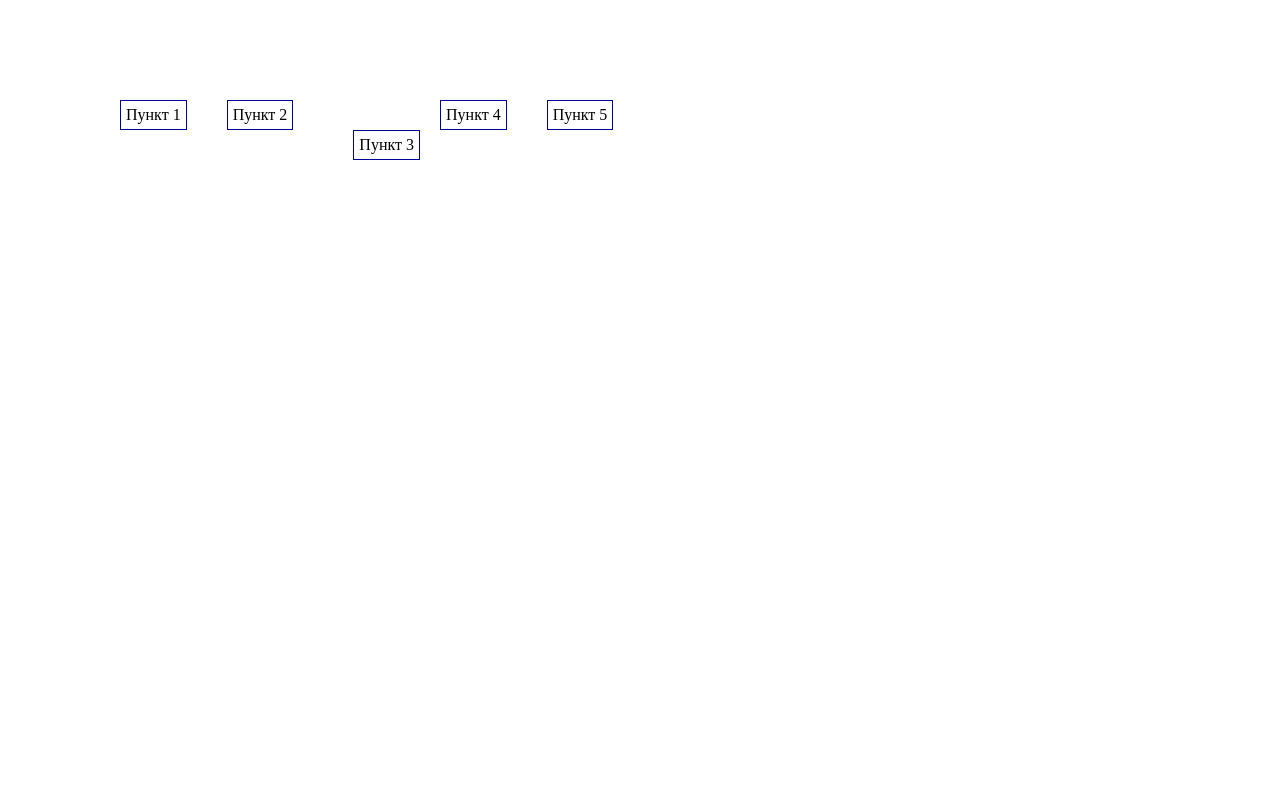
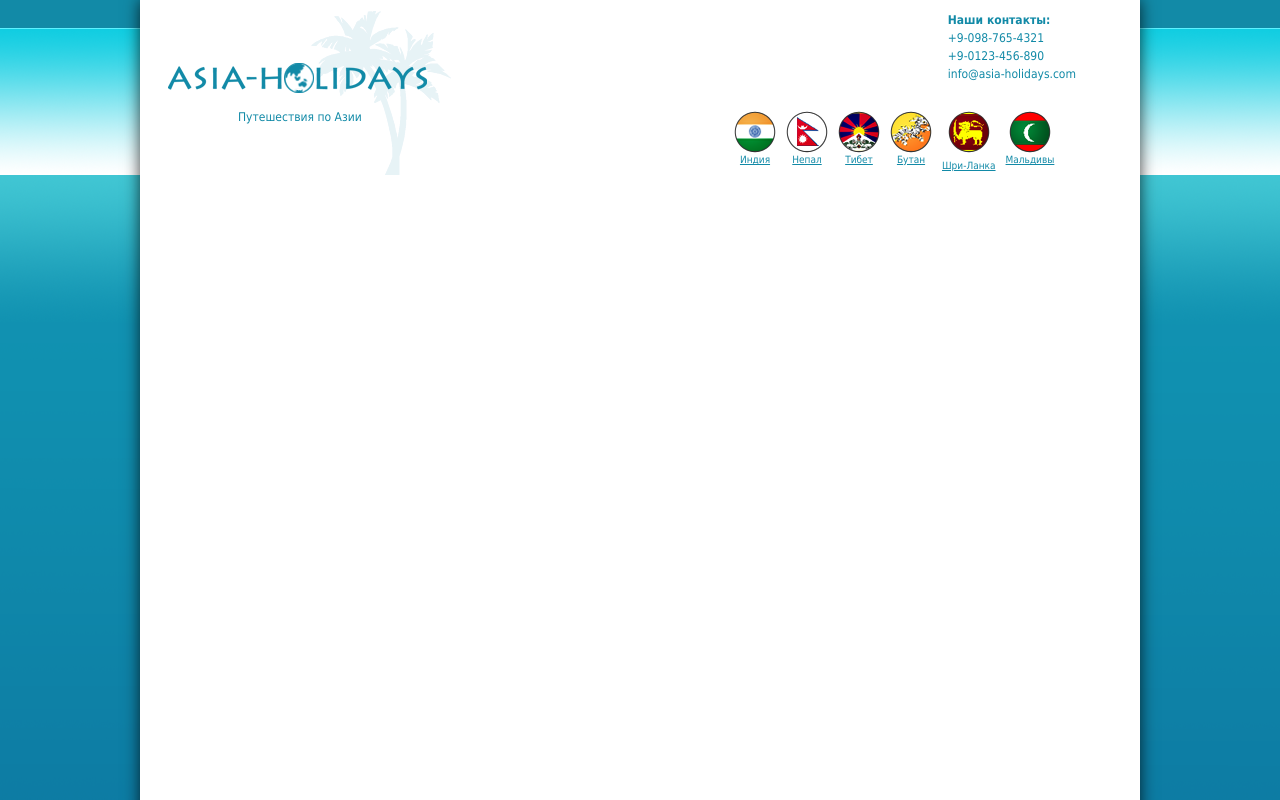
Before and after one commit to Loker89/Loker89.github.io, a plain HTML site: page task4/index.html in a window 1280 px wide. Shown: the top 800 px of the page. Drawn offline with Linux system fonts and the light colour scheme.

Commit message:
+989+add

```diff
--- /dev/null
+++ b/task4/css/reset.css
@@ -0,0 +1,48 @@
+/* http://meyerweb.com/eric/tools/css/reset/
+   v2.0 | 20110126
+   License: none (public domain)
+*/
+
+html, body, div, span, applet, object, iframe,
+h1, h2, h3, h4, h5, h6, p, blockquote, pre,
+a, abbr, acronym, address, big, cite, code,
+del, dfn, em, img, ins, kbd, q, s, samp,
+small, strike, strong, sub, sup, tt, var,
+b, u, i, center,
+dl, dt, dd, ol, ul, li,
+fieldset, form, label, legend,
+table, caption, tbody, tfoot, thead, tr, th, td,
+article, aside, canvas, details, embed,
+figure, figcaption, footer, header, hgroup,
+menu, nav, output, ruby, section, summary,
+time, mark, audio, video {
+	margin: 0;
+	padding: 0;
+	border: 0;
+	font-size: 100%;
+	font: inherit;
+	vertical-align: baseline;
+}
+/* HTML5 display-role reset for older browsers */
+article, aside, details, figcaption, figure,
+footer, header, hgroup, menu, nav, section {
+	display: block;
+}
+body {
+	line-height: 1;
+}
+ol, ul {
+	list-style: none;
+}
+blockquote, q {
+	quotes: none;
+}
+blockquote:before, blockquote:after,
+q:before, q:after {
+	content: '';
+	content: none;
+}
+table {
+	border-collapse: collapse;
+	border-spacing: 0;
+}
--- a/task4/css/style.css
+++ b/task4/css/style.css
@@ -1,49 +1,77 @@
-* {
-  margin: 0;
-  padding: 0;
+body {
+    background: url(../img/background.png) 0px -38px;
 }
 
-.menu {
-  margin: 100px;
+.page {
+    position: relative;
+    height: 990px;
+    width: 1000px;
+    margin: 0 auto;
+    background: white;
+    -webkit-box-shadow: 0px 0px 15px 0px rgba(0, 0, 0, 0.75);
+    -moz-box-shadow: 0px 0px 15px 0px rgba(0, 0, 0, 0.75);
+    box-shadow: 0px 0px 15px 0px rgba(0, 0, 0, 0.75);
+    border-bottom: 3px solid #031d28;
+}
+
+header {
+    height: 175px;
+    width: 1000px;
+}
+
+.logo {
+    position: absolute;
+    top: 11px;
+    left: 28px;
+}
+
+.logo p {
+    position: absolute;
+    top: 100px;
+    left: 70px;
+    font-size: 12px;
+    font-family: 'Tahoma', sans-serif;
+    color: #128aa7;
+}
+
+.contact {
+    position: absolute;
+    float: left;
+    top: 11px;
+    right: 64px;
+    font-family: 'Tahoma', sans-serif;
+    color: #128aa7;
+    font-size: 12px;
+    line-height: 1.5;
 
 }
-
-.menu li {
-  float: left;
-  border: 1px solid #009;
-  margin: 0px 20px;
-  padding: 5px;
-  list-style: none;
-}
-.menu a {
-  color: #000;
-  text-decoration: none;
-}
-.active {
-  position: relative;
-  top: 30px;
-  left: 20px;
+.contact b {
+  font-weight: 600;
 }
 
+.contries {
+  position: absolute;
+  top: 111px;
+  right: 36px;
+  width: 380px;
+  height: 65px;
 
+}
+.contries li {
+    float: left;
+    list-style: none;
+    margin: 0px 0px 0px 10px;
+    text-align: center;
 
+}
+.contries ul > li a {
+    text-decoration: underline;
+    font-family: 'Tahoma', sans-serif;
+    font-size: 10px;
+    color: #128aa7;
 
-/*.parent {
-  background: rgb(45, 112, 85);
-  height: 100px;
-  width: 1200px;
-  margin: 0 auto;
 }
-
-.box1 {
+.countries > ul li:nth-child(5) {
   position: absolute;
-  top: 30px;
-  left: 30px;
-  background: rgb(134, 21, 35);
+  right: 83px;
 }
-.box2 {
-  position: absolute;
-  top: 40px;
-  left: 40px;
-  background: rgb(45, 41, 125);
-}*/
--- a/task4/index.html
+++ b/task4/index.html
@@ -3,37 +3,62 @@
 
 <head>
     <meta charset="utf-8">
-    <title>ТЕСТ</title>
+    <title>task4</title>
+    <link rel="stylesheet" href="css/reset.css">
     <link rel="stylesheet" href="css/style.css">
 </head>
 
 <body>
+    <div class="page">
+        <header>
+            <div class="logo">
+                <a href="#"><img src="img/logo.png" alt=""></a>
+                <p>Путешествия по Азии</p>
+            </div>
+            <div class="contact">
+                <b>Наши контакты:</b>
+                <p>+9-098-765-4321<br> +9-0123-456-890
+                    <br> info@asia-holidays.com
+                </p>
+            </div>
+            <div class="contries">
+                <ul>
+                    <li>
+                        <a href="#">
+                            <div class=""><img src="img/i_flag.png" alt=""><br>Индия</div>
+                        </a>
+                    </li>
+                    <li>
+                        <a href="#">
+                            <div class=""><img src="img/n_flag.png" alt=""><br>Непал</div>
+                        </a>
+                    </li>
+                    <li>
+                        <a href="#">
+                            <div class=""><img src="img/t_flag.png" alt=""><br>Тибет</div>
+                        </a>
+                    </li>
+                    <li>
+                        <a href="#">
 
+                                <div class=""><img src="img/b_flag.png" alt=""><br>Бутан</div>
+                        </a>
+                    </li>
+                    <li class="shri">
+                        <div class="">
+                            <a href="#"><img src="img/s_flag.png" alt=""><br>Шри-Ланка</div>
+                        </a>
+                    </li>
+                    <li>
+                        <a href="#">
+                            <div class=""><img src="img/m_flag.png" alt=""><br>Мальдивы</div>
+                        </a>
+                    </li>
+                </ul>
 
-  <ul class="menu">
-    <li><a href="#">Пункт 1</a></li>
-    <li><a href="#">Пункт 2</a></li>
-    <li class="active"><a href="#">Пункт 3</a></li>
-    <li><a href="#">Пункт 4</a></li>
-    <li><a href="#">Пункт 5</a></li>
-  </ul>
-
-
-
-
-
-    <!-- <div class="parent">
-        <div class="box1">
-            Lorem ipsum dolor sit amet, consectetur adipisicing elit, sed do eiusmod tempor incididunt ut labore et dolore magna aliqua. Ut enim ad minim veniam, quis nostrud exercitation ullamco laboris nisi ut aliquip ex ea commodo consequat. Duis aute irure dolor
-            in reprehenderit in voluptate velit esse cillum dolore eu fugiat nulla pariatur. Excepteur sint occaecat cupidatat non proident, sunt in culpa qui officia deserunt mollit anim id est laborum.
+                </div>
+        </header>
         </div>
-        <div class="box2">
-            Lorem ipsum dolor sit amet, consectetur adipisicing elit, sed do eiusmod tempor incididunt ut labore et dolore magna aliqua. Ut enim ad minim veniam, quis nostrud exercitation ullamco laboris nisi ut aliquip ex ea commodo consequat. Duis aute irure dolor
-            in reprehenderit in voluptate velit esse cillum dolore eu fugiat nulla pariatur. Excepteur sint occaecat cupidatat non proident, sunt in culpa qui officia deserunt mollit anim id est laborum.
-        </div>
-        <p>Lorem ipsum dolor sit amet, consectetur adipisicing elit, sed do eiusmod tempor incididunt ut labore et dolore magna aliqua. Ut enim ad minim veniam, quis nostrud exercitation ullamco laboris nisi ut aliquip ex ea commodo consequat. Duis aute
-            irure dolor in reprehenderit in voluptate velit esse cillum dolore eu fugiat nulla pariatur. Excepteur sint occaecat cupidatat non proident, sunt in culpa qui officia deserunt mollit anim id est laborum.</p>
-    </div> -->
 </body>
 
 </html>
--- /dev/null
+++ b/test1/css/style.css
@@ -0,0 +1,49 @@
+* {
+  margin: 0;
+  padding: 0;
+}
+
+.menu {
+  margin: 100px;
+
+}
+
+.menu li {
+  float: left;
+  border: 1px solid #009;
+  margin: 0px 20px;
+  padding: 5px;
+  list-style: none;
+}
+.menu a {
+  color: #000;
+  text-decoration: none;
+}
+.active {
+  position: relative;
+  top: 30px;
+  left: 20px;
+}
+
+
+
+
+/*.parent {
+  background: rgb(45, 112, 85);
+  height: 100px;
+  width: 1200px;
+  margin: 0 auto;
+}
+
+.box1 {
+  position: absolute;
+  top: 30px;
+  left: 30px;
+  background: rgb(134, 21, 35);
+}
+.box2 {
+  position: absolute;
+  top: 40px;
+  left: 40px;
+  background: rgb(45, 41, 125);
+}*/
```
Also changed, not shown: test1/index.html (added, +39 -0 lines), task4/img/b_flag.png (added), task4/img/background.png (added), task4/img/i_flag.png (added), task4/img/logo.png (added), task4/img/m_flag.png (added), task4/img/n_flag.png (added), task4/img/s_flag.png (added), task4/img/t_flag.png (added), 1 other file.
